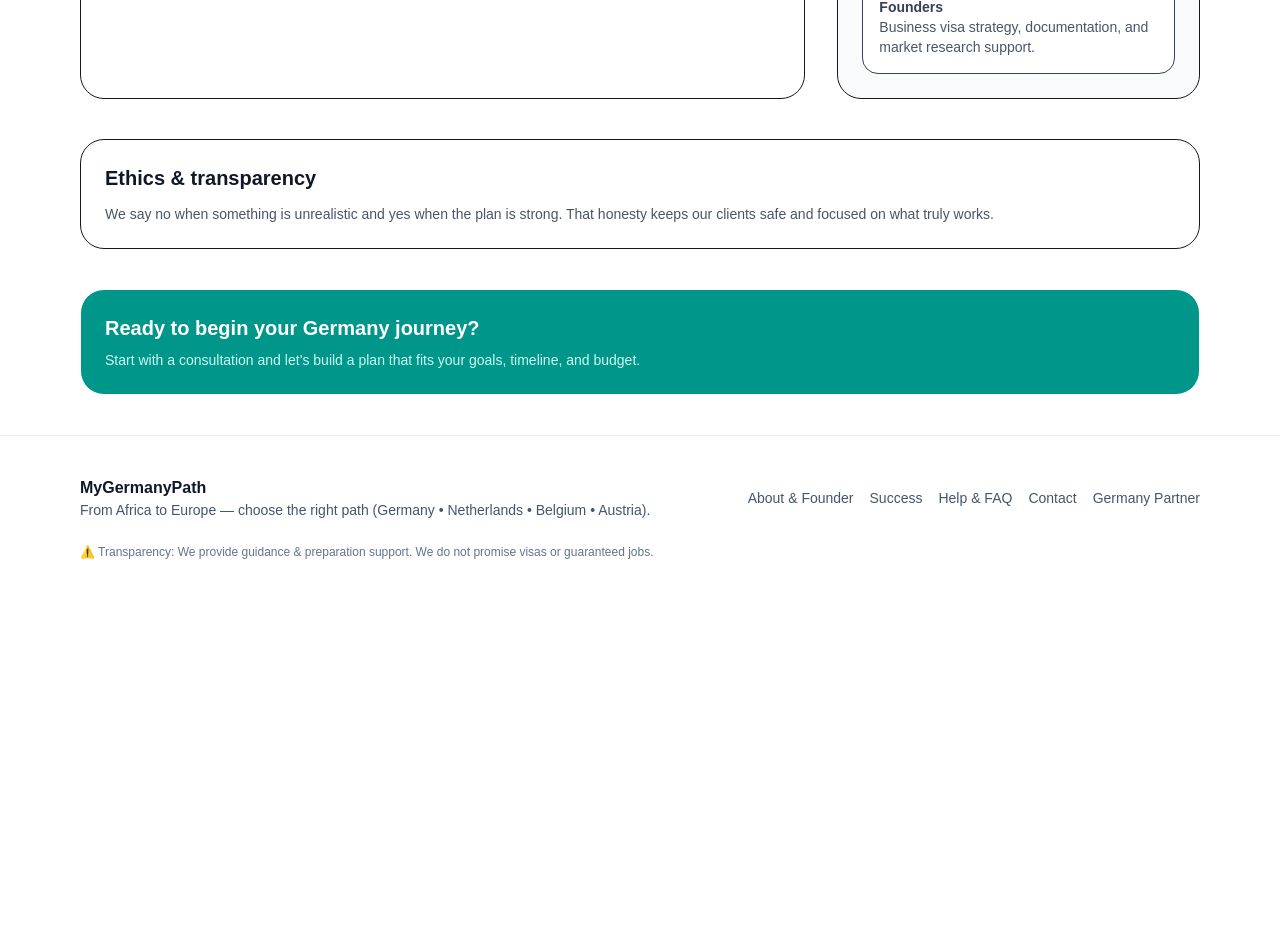
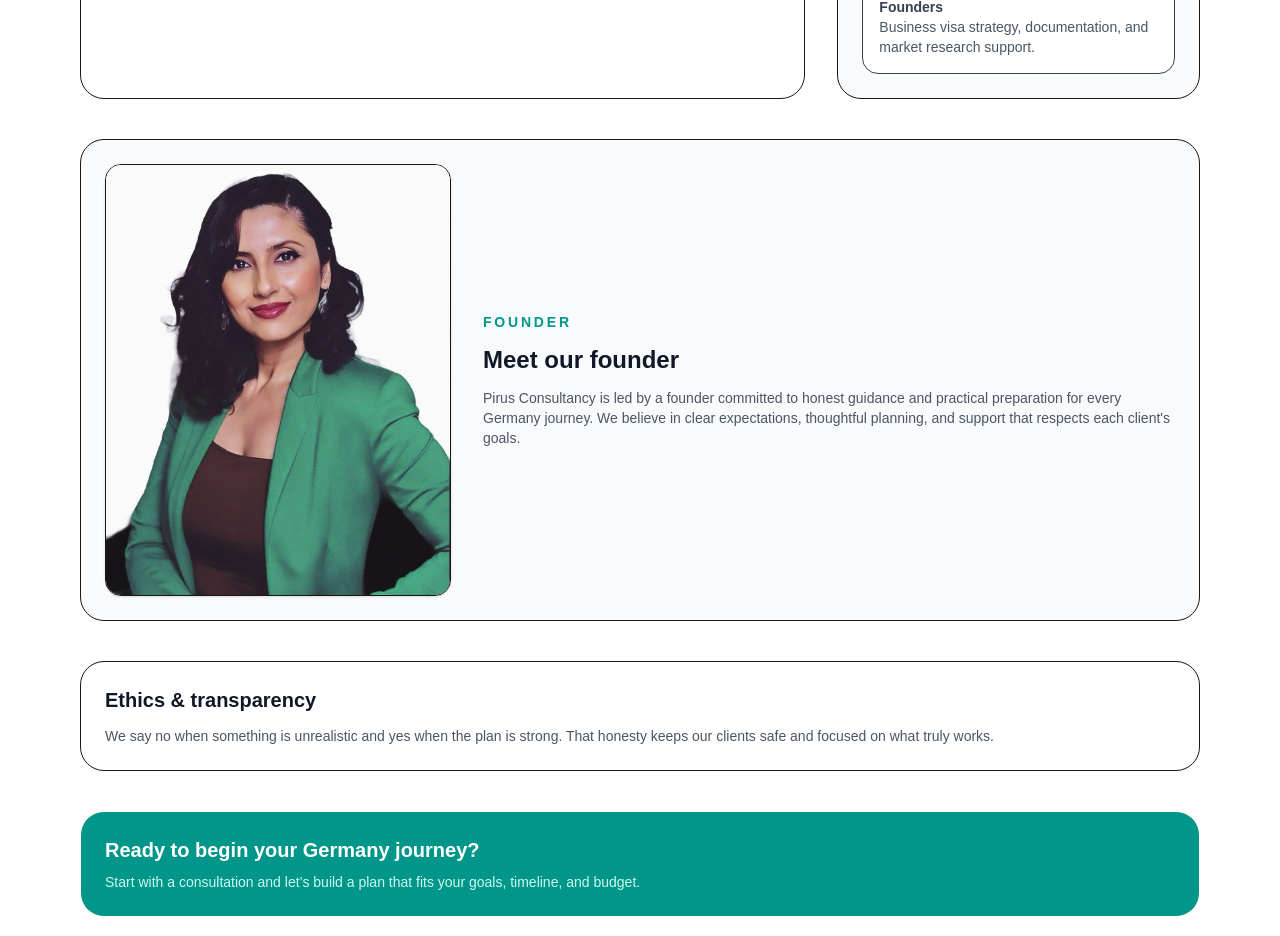
Before and after one commit to learngermanghana/mygermanypath, a Next.js app: page /about in a window 1280 px wide. Shown: the part 840-1776 px from the top of the page. Before the commit the page ends 1440 px from the top, so only its background shows below. Built offline with nearby package versions, Linux system fonts and the light colour scheme.

Commit message:
Use founder portrait image asset

```diff
--- a/src/app/about/page.tsx
+++ b/src/app/about/page.tsx
@@ -1,3 +1,7 @@
+import Image from "next/image";
+
+import founderPortrait from "../../../public/images/WhatsApp Image 2026-01-29 at 19.52.04.jpeg";
+
 export default function About() {
   return (
     <div className="space-y-10">
@@ -82,6 +86,26 @@ export default function About() {
         </div>
       </section>
 
+      <section className="grid gap-8 rounded-3xl border bg-gray-50 p-6 lg:grid-cols-[1fr_2fr] lg:items-center">
+        <div className="overflow-hidden rounded-2xl border bg-white shadow-sm">
+          <Image
+            src={founderPortrait}
+            alt="Founder of Pirus Consultancy"
+            className="h-full w-full object-cover"
+            priority
+          />
+        </div>
+        <div>
+          <p className="text-sm font-semibold uppercase tracking-[0.2em] text-teal-600">Founder</p>
+          <h2 className="mt-3 text-2xl font-bold text-gray-900">Meet our founder</h2>
+          <p className="mt-3 text-sm text-gray-600">
+            Pirus Consultancy is led by a founder committed to honest guidance and practical preparation for every
+            Germany journey. We believe in clear expectations, thoughtful planning, and support that respects each
+            client&apos;s goals.
+          </p>
+        </div>
+      </section>
+
       <section className="rounded-3xl border p-6">
         <h2 className="text-xl font-bold text-gray-900">Ethics & transparency</h2>
         <p className="mt-3 text-sm text-gray-600">
```
